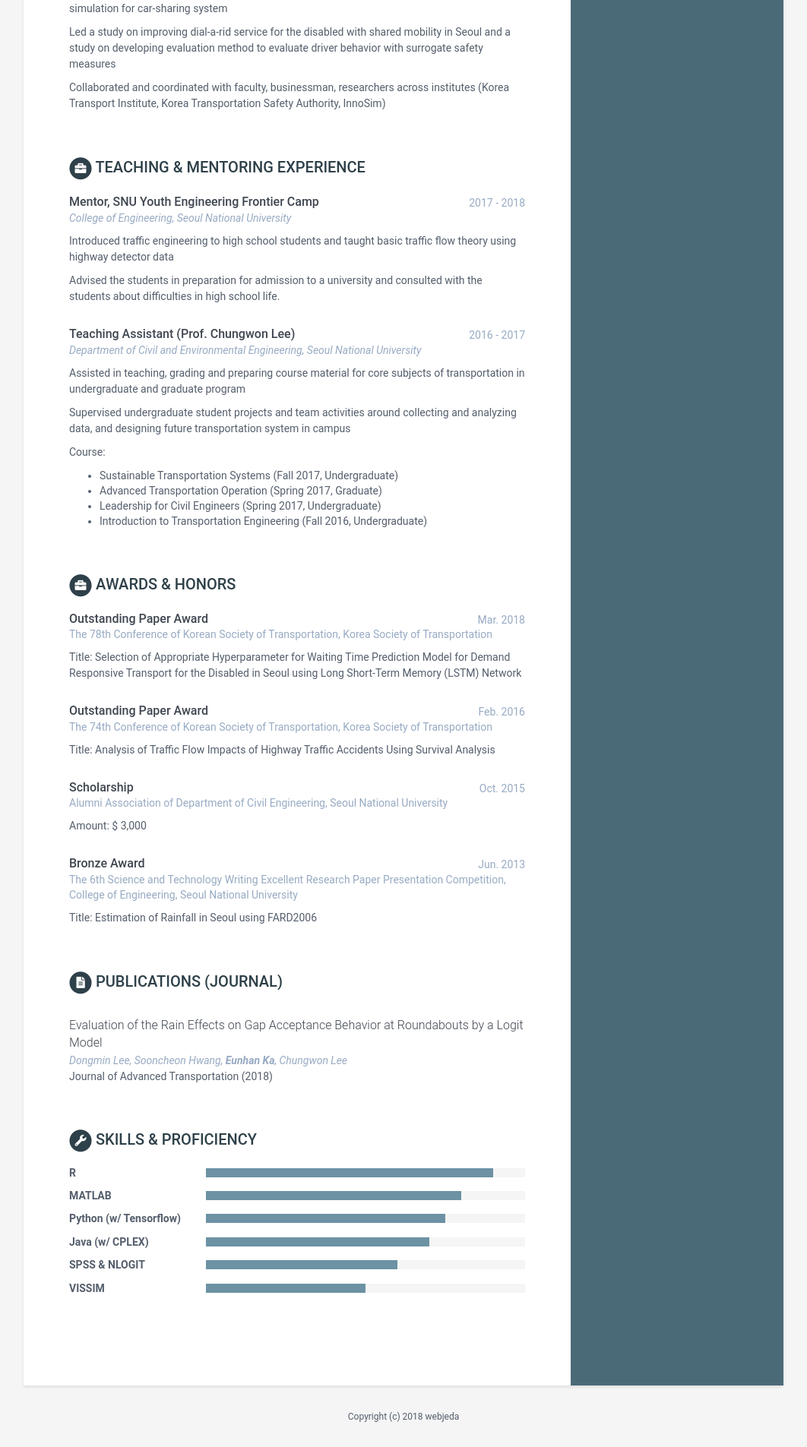
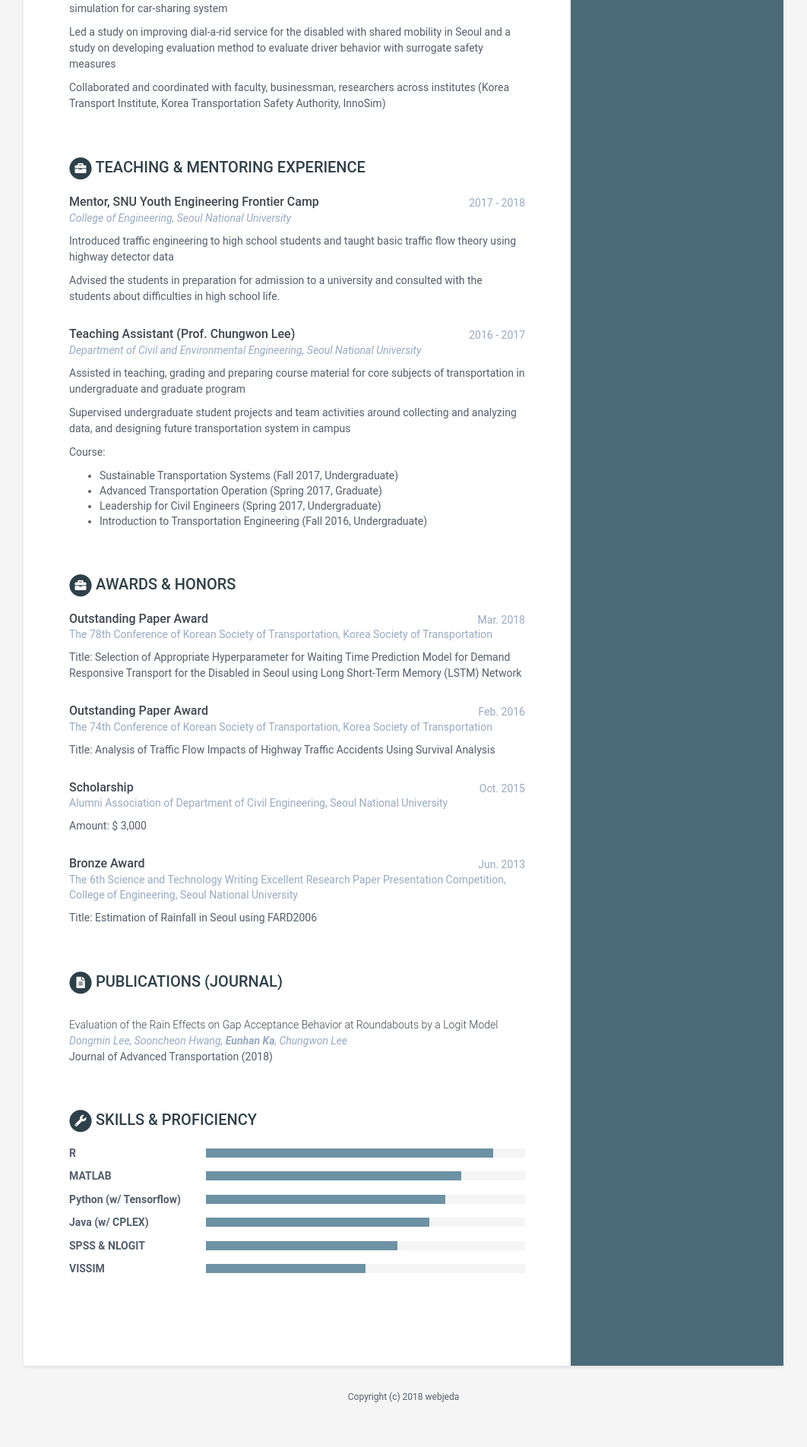
Before and after one commit to eunhanka/eunhanka.github.io, a Jekyll site: the page built from index.html, in a window 1280 px wide. Shown: the part 1296-3201 px from the top of the page at 76% size, without its empty margins (109-1171 px from the left). Built offline with Jekyll 4.4.1, drawn with Linux system fonts in a browser that asks for light colours; after the commit the page ends 3175 px from its top, so only the background shows below that.

Commit message:
Update _base.scss

```diff
--- a/_sass/_base.scss
+++ b/_sass/_base.scss
@@ -221,7 +221,6 @@ p {
     }
 
     .publication-title {
-        font-size: 16px;
         font-weight: 300;
         color: $text-color;
         margin-bottom: 1px;
@@ -241,7 +240,6 @@ p {
     }
 
     .con_publication-title {
-        font-size: 16px;
         font-weight: 300;
         color: $text-color;
         margin-bottom: 1px;
```
